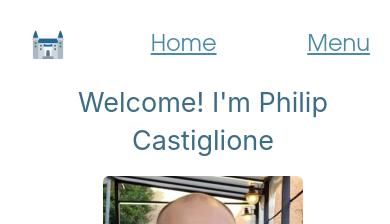
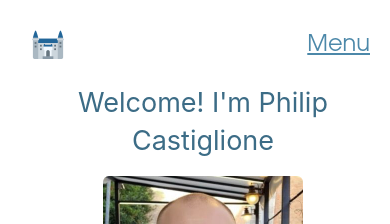
Before and after one commit to PhilipCastiglione/philipcastiglione.github.io, a Jekyll site: the page built from index.html, in a window 390 px wide. Shown: the top 224 px of the page. Built offline with Jekyll 4.4.1, drawn with Linux system fonts in a browser that asks for light colours.

Commit message:
phone home header tweaks

```diff
--- a/_includes/header.html
+++ b/_includes/header.html
@@ -1,11 +1,13 @@
 <div class="includes-header-container page-container">
     <div class="includes-header-content outer-container">
         <div class="includes-header-logo">
-            <img src="{{ '/public/favicon-32x32.png' | relative_url }}" alt="a castle" />
+            <a href="/">
+                <img src="{{ '/public/favicon-32x32.png' | relative_url }}" alt="a castle" />
+            </a>
         </div>
         <div class="includes-header-rows media-phone-only">
             <nav class="includes-header-row includes-header-top-level">
-                <a class="includes-header-link-item includes-header-phone-home" href="/">Home</a>
+                <div></div>
                 <a class="includes-header-link-item" id="includes-header-phone-open" href="#">Menu</a>
                 <a class="includes-header-link-item" id="includes-header-phone-close" href="#">Close</a>
             </nav>
--- a/_sass/includes/header.scss
+++ b/_sass/includes/header.scss
@@ -31,11 +31,6 @@
 
 .includes-header-logo {
     margin: $spacing-unit;
-}
-
-.includes-header-phone-home {
-    flex: 1;
-    text-align: center;
 }
 
 #includes-header-phone-close {
```
